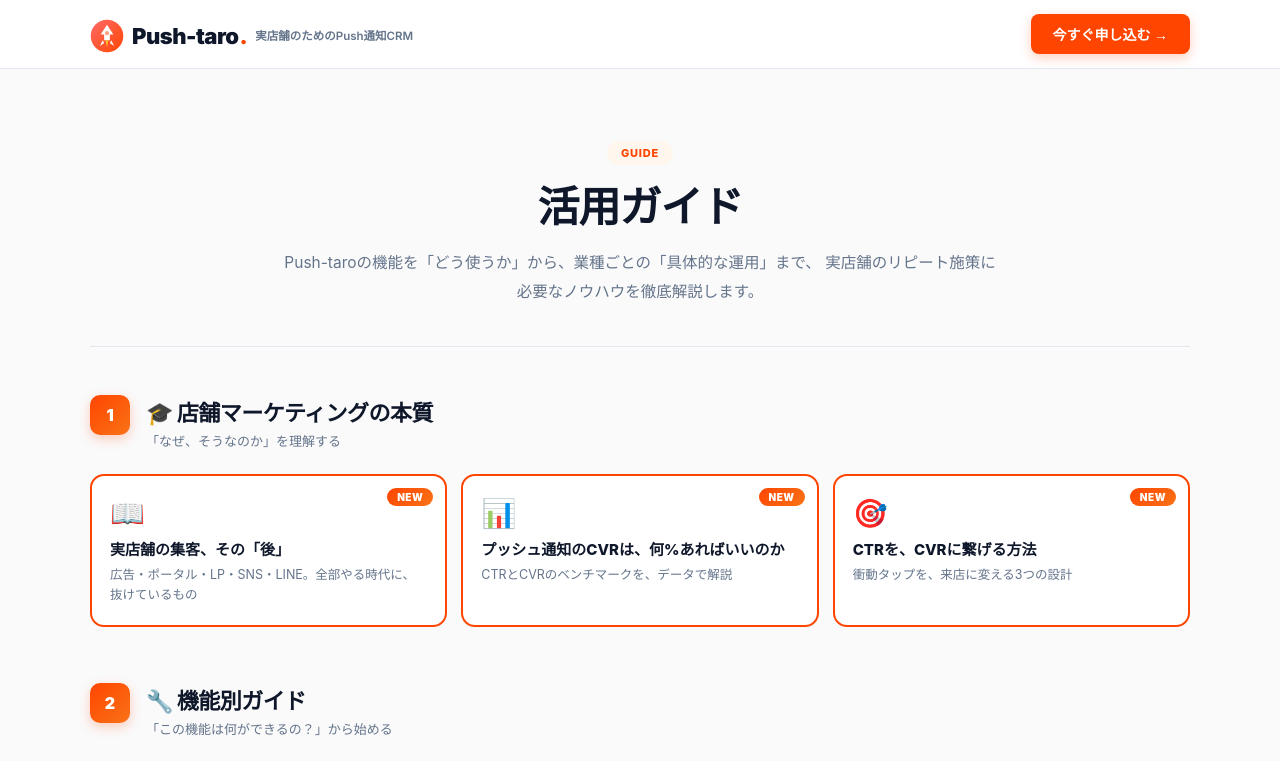
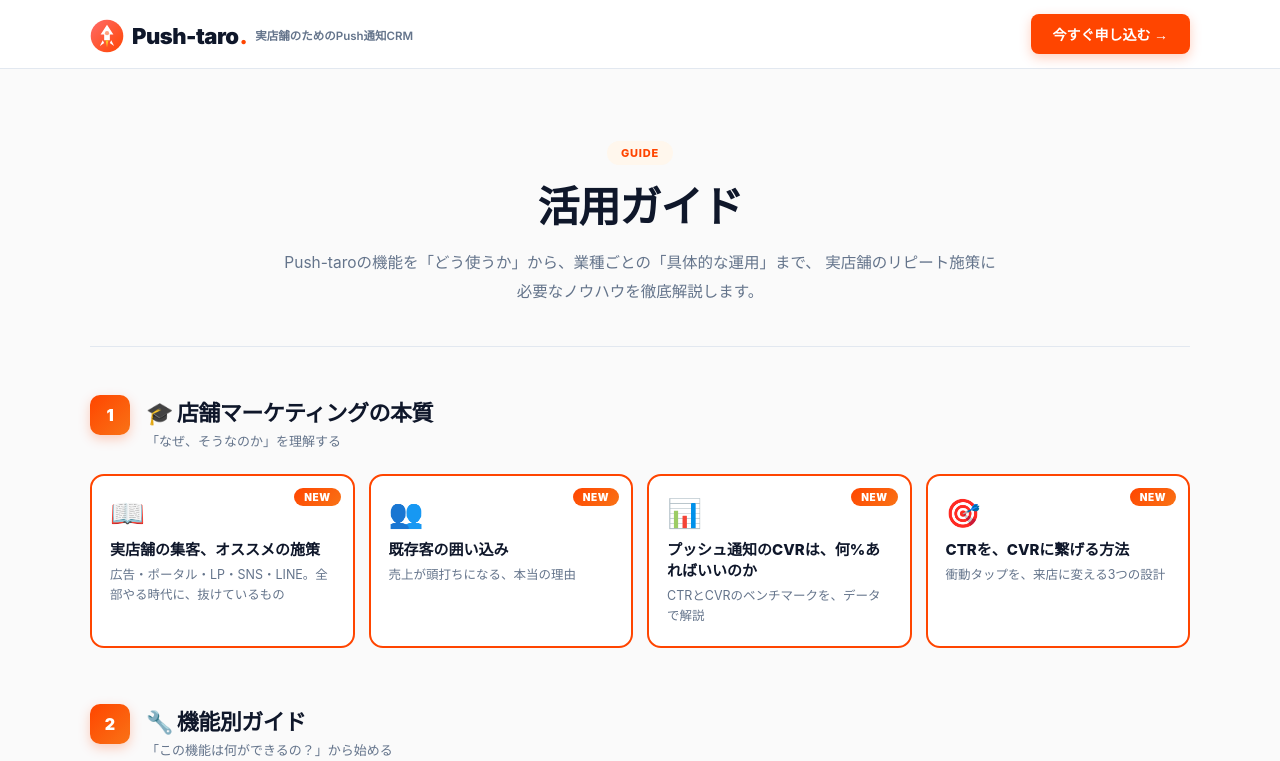
Before and after one commit to thellcishii-lang/push-taro, a Next.js app: page /guide in a window 1280 px wide. Shown: the top 761 px of the page. Built offline with nearby package versions, Linux system fonts and the light colour scheme; no server answers.

Commit message:
Update GuideClient.tsx

```diff
--- a/app/guide/GuideClient.tsx
+++ b/app/guide/GuideClient.tsx
@@ -40,8 +40,14 @@ export default function GuideClient() {
   <Link href="/guide/store-marketing" className="g-card is-new">
     <span className="g-card-new">NEW</span>
     <span className="g-card-icon">📖</span>
-              <h4>実店舗の集客、その「後」</h4>
+    <h4>実店舗の集客、オススメの施策</h4>
     <p>広告・ポータル・LP・SNS・LINE。全部やる時代に、抜けているもの</p>
+  </Link>
+  <Link href="/guide/existing-customers" className="g-card is-new">
+    <span className="g-card-new">NEW</span>
+    <span className="g-card-icon">👥</span>
+    <h4>既存客の囲い込み</h4>
+    <p>売上が頭打ちになる、本当の理由</p>
   </Link>
   <Link href="/guide/push-notification-metrics" className="g-card is-new">
     <span className="g-card-new">NEW</span>
```
Lines whose indentation alone changed are shown as unchanged.
